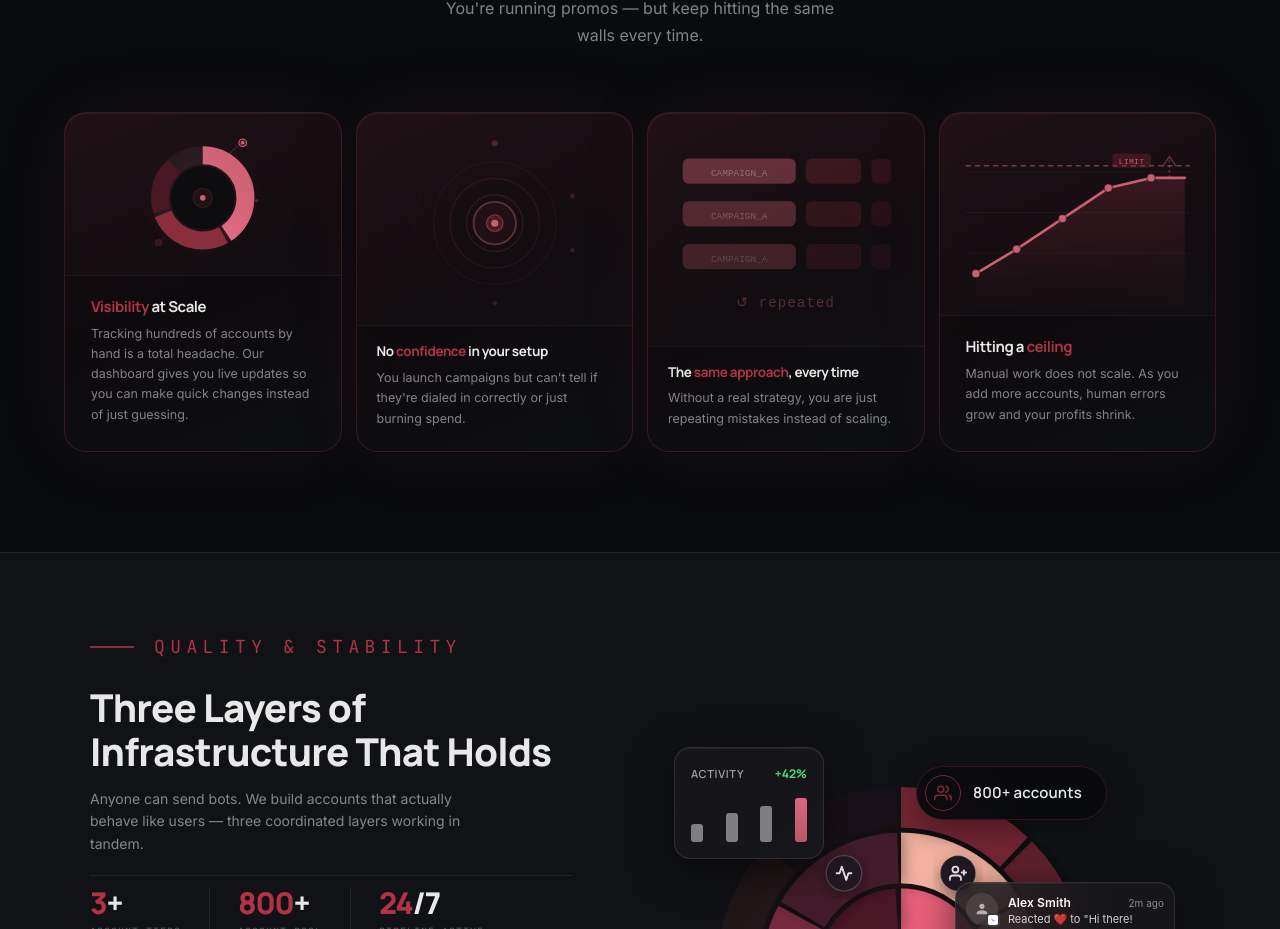
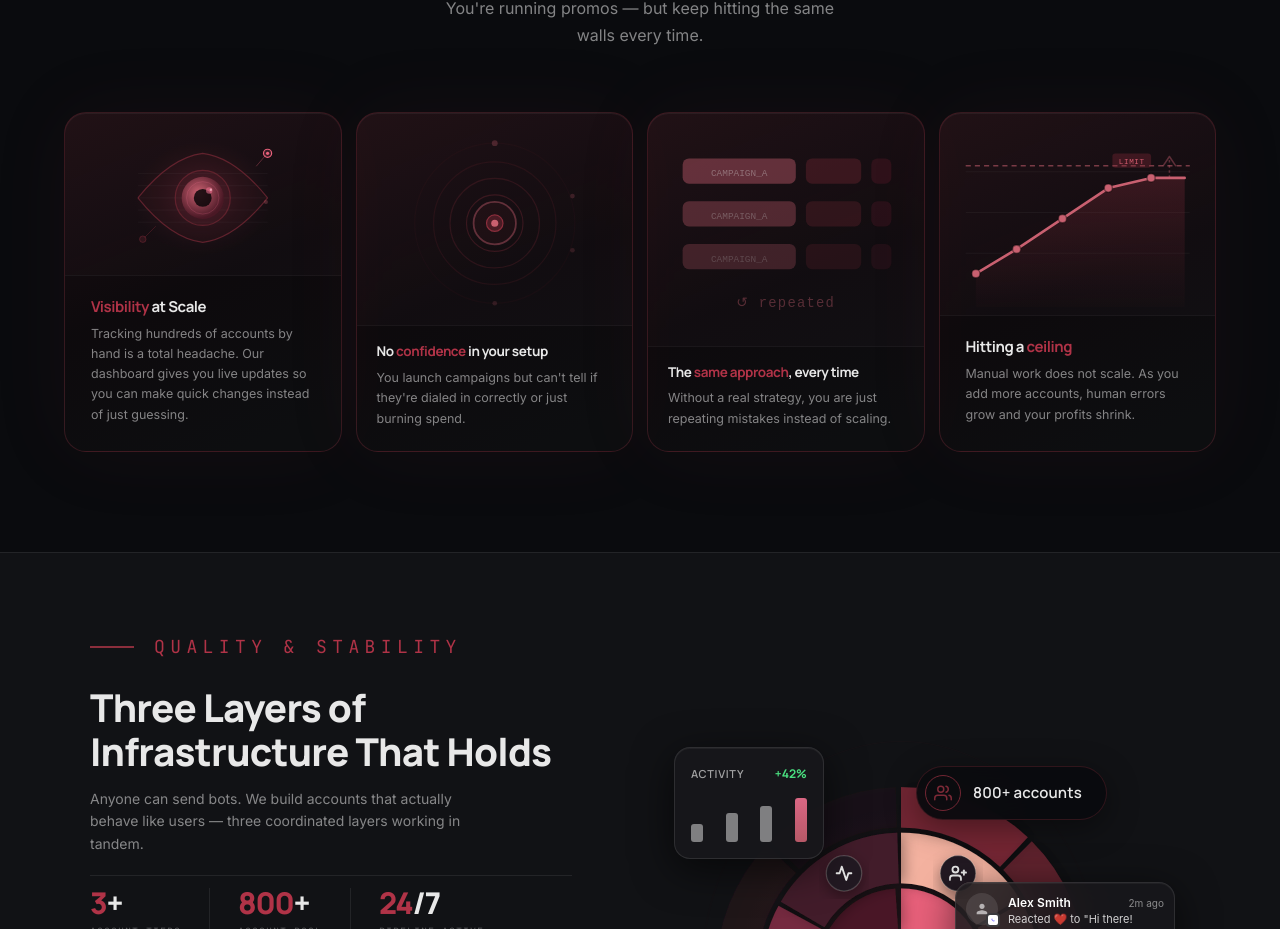
Before and after one commit to Inventiv-PH/of-website, a Next.js app: page / in a window 1280 px wide. Shown: the part 1951-2880 px from the top of the page. Built offline with nearby package versions, Linux system fonts and the light colour scheme.

Commit message:
refactor: add EyeVisual component and update StratCard to support new visual type

```diff
--- a/src/components/sections/SolutionBento.tsx
+++ b/src/components/sections/SolutionBento.tsx
@@ -35,7 +35,7 @@ export default function SolutionBento() {
         <div className="strat-row">
           <StratCard
             size="large"
-            visual="pie"
+            visual="eye"
             accent
             delay=""
             title=""
@@ -108,7 +108,7 @@ function StratCard({
   desc,
 }: {
   size: "large" | "small";
-  visual: "pie" | "pulse" | "loop" | "ceiling";
+  visual: "pie" | "pulse" | "loop" | "ceiling" | "eye";
   accent?: boolean;
   delay: string;
   title: string;
@@ -122,6 +122,7 @@ function StratCard({
     <div className={`sc reveal ${delay} ${accent ? "sc--accent" : "sc--muted"} ${isLarge ? "sc--large" : "sc--small"}`}>
       {/* Visual area */}
       <div className="sc-visual">
+        {visual === "eye" && <EyeVisual />}
         {visual === "pie" && <PieVisual />}
         {visual === "pulse" && <PulseVisual />}
         {visual === "loop" && <LoopVisual />}
@@ -231,6 +232,86 @@ function StratCard({
 }
 
 /* ─── SVG Visuals ─── */
+
+function EyeVisual() {
+  return (
+    <svg
+      viewBox="0 0 200 170"
+      style={{ width: "100%", height: "100%", maxHeight: "230px" }}
+      aria-hidden="true"
+    >
+      <defs>
+        <radialGradient id="eglow" cx="50%" cy="50%" r="50%">
+          <stop offset="0%" stopColor="rgba(222,80,112,0.2)" />
+          <stop offset="100%" stopColor="rgba(139,46,60,0)" />
+        </radialGradient>
+        <radialGradient id="eiris" cx="40%" cy="38%" r="60%">
+          <stop offset="0%" stopColor="#C96070" />
+          <stop offset="100%" stopColor="#4A1825" />
+        </radialGradient>
+      </defs>
+
+      {/* Ambient glow */}
+      <ellipse cx="100" cy="85" rx="85" ry="70" fill="url(#eglow)" />
+
+      {/* Scan lines */}
+      {([55, 70, 85, 100, 115] as number[]).map(y => (
+        <line key={y} x1="20" y1={y} x2="180" y2={y} stroke="var(--pc-bar-track)" strokeWidth="1" />
+      ))}
+
+      {/* Eye fill area */}
+      <path
+        d="M 20 85 Q 60 35 100 30 Q 140 35 180 85 Q 140 135 100 140 Q 60 135 20 85 Z"
+        fill="rgba(139,46,60,0.06)"
+      />
+
+      {/* Upper lid */}
+      <path
+        d="M 20 85 Q 60 35 100 30 Q 140 35 180 85"
+        fill="none" stroke="#8B2E3C" strokeWidth="1.5" strokeOpacity="0.6"
+      />
+
+      {/* Lower lid */}
+      <path
+        d="M 20 85 Q 60 135 100 140 Q 140 135 180 85"
+        fill="none" stroke="#8B2E3C" strokeWidth="1.5" strokeOpacity="0.6"
+      />
+
+      {/* Iris outer ring */}
+      <circle cx="100" cy="85" r="34"
+        fill="rgba(139,46,60,0.12)"
+        stroke="#8B2E3C" strokeWidth="1.5" strokeOpacity="0.5"
+      />
+
+      {/* Iris */}
+      <circle cx="100" cy="85" r="26" fill="url(#eiris)" />
+
+      {/* Iris inner detail ring */}
+      <circle cx="100" cy="85" r="20"
+        fill="none" stroke="rgba(240,112,144,0.25)" strokeWidth="1"
+      />
+
+      {/* Pupil */}
+      <circle cx="100" cy="85" r="11" fill="rgba(10,5,8,0.85)" />
+
+      {/* Catchlight */}
+      <circle cx="108" cy="76" r="4" fill="rgba(240,112,144,0.55)" />
+      <circle cx="110" cy="75" r="1.5" fill="rgba(255,200,210,0.7)" />
+
+      {/* Annotation dot — upper right */}
+      <line x1="166" y1="46" x2="178" y2="32" stroke="#E8607A" strokeWidth="1" strokeOpacity="0.4" />
+      <circle cx="180" cy="30" r="5" fill="rgba(240,112,144,0.14)" stroke="#E8607A" strokeWidth="1.5" />
+      <circle cx="180" cy="30" r="2" fill="#E8607A" />
+
+      {/* Annotation dot — lower left */}
+      <line x1="42" y1="120" x2="28" y2="134" stroke="#8B2E3C" strokeWidth="1" strokeOpacity="0.4" />
+      <circle cx="26" cy="136" r="4" fill="rgba(139,46,60,0.22)" stroke="rgba(139,46,60,0.5)" strokeWidth="1" />
+
+      {/* Ambient dot */}
+      <circle cx="178" cy="90" r="2.5" fill="rgba(201,96,112,0.3)" />
+    </svg>
+  );
+}
 
 function PieVisual() {
   // Donut chart: C = 2π×62 ≈ 390
```
